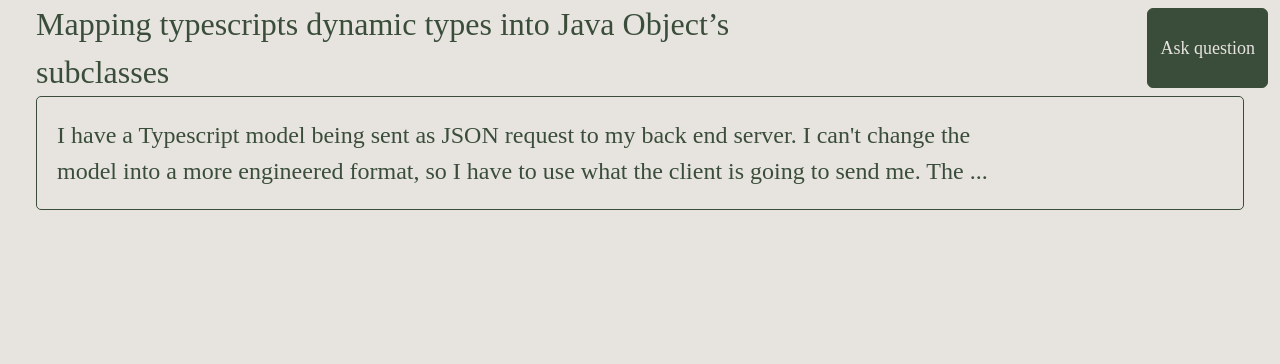
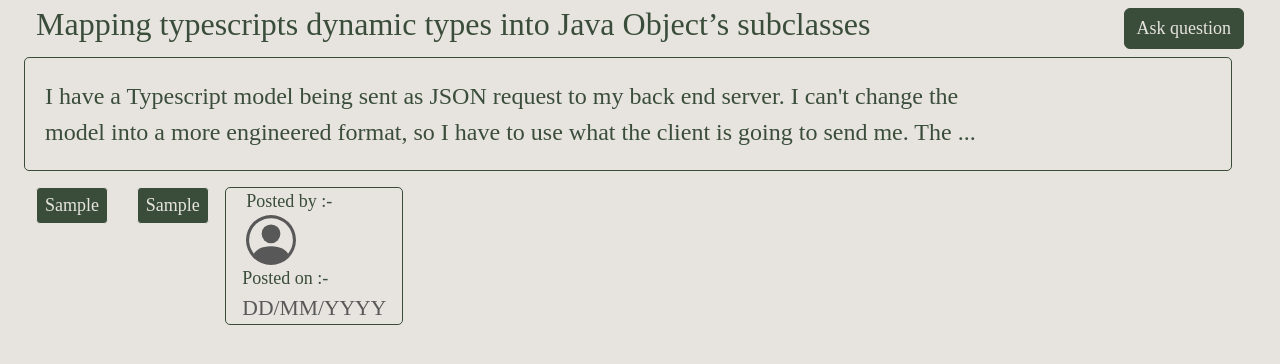
Before and after one commit to COP-290/Testing, a Flask app: template flask_blog/templates/particular_question.html in a window 1280 px wide. Shown: the part 87-451 px from the top of the page. Run offline with Flask 3, Linux system fonts and the light colour scheme; the template is opened without the code that fills it: most values are stand-ins (such as "Sample title", 1, 10 or a date in 2020); some libraries are stand-ins or nearby versions; some web fonts are replaced.

Commit message:
Jay/particular_question.html(Added name and date info and tages)

```diff
--- a/flask_blog/templates/particular_question.html
+++ b/flask_blog/templates/particular_question.html
@@ -56,23 +56,59 @@
           </div>
         </div>
     </nav>
+
     <div class="row">
-        <div class="col-8 px-5 d-flex justify-content-start" style ="font-size:xx-large; color:3A4D3A;cursor: pointer;">
+
+        <div class="row">
+            <div class="col-xl-9 col-lg-9 col-md-9 col-sm-12 px-5 d-flex justify-content-start" style ="font-size:xx-large; color:3A4D3A;cursor: pointer;">
                 Mapping typescripts dynamic types into Java Object’s subclasses
             </div>
-        <div class ="col-4 px-4 py-2 d-flex justify-content-end">
-            <button type="button" class="btn btn-success" style="color:E7E4DF;border-color: 3A4D3A ;font-size: large; background-color: 3A4D3A;">
+            <div class ="col-xl-3 col-lg-3 col-md-3 col-sm-12 px-4 py-2 d-flex justify-content-end">
+                <button type="button" class="btn btn-success" style="color:E7E4DF;border-color: 3A4D3A ;font-size: large; background-color: 3A4D3A;height: fit-content;">
                   Ask question
                 </button>
             </div>
         </div>
+
         <div class="row px-5">
             <div style="border-color:rgb(88, 88, 88); border: solid 1.5px ; border-radius: 5px; color:3A4D3A; word-wrap: break-word; height:fit-content;font-size: large;cursor: pointer " class="question_box p-3">
-
                 <div class="col-10 p-1 d-flex justify-content-end" style ="font-size:x-large; color:3A4D3A;cursor: pointer;">
                     I have a Typescript model being sent as JSON request to my back end server. I can't change the model into a more engineered format, so I have to use what the client is going to send me. The ...
                 </div>
             </div>
         </div>
 
+        <div class="row px-5 py-3">
+            <div class="col-xl-1 col-lg-1 col-md-1 col-sm-2">
+                <button type="button" class="tag_btn btn btn-secondary btn-sm" style="color:E7E4DF;border-color: E7E4DF ;font-size: large; background-color: 3A4D3A;">{{j}}</button>
+            </div>
+            <div class="col-xl-1 col-lg-1 col-md-1 col-sm-2">
+                <button type="button" class="tag_btn btn btn-secondary btn-sm" style="color:E7E4DF;border-color: E7E4DF ;font-size: large; background-color: 3A4D3A;">{{j}}</button>
+            </div>
+            <div  class="col-xl-10 col-lg-10 col-md-10 col-sm-12 question_box"style="border-color:rgb(88, 88, 88); border: solid 1.5px ; border-radius: 5px; color:3A4D3A; word-wrap: break-word; height:fit-content;font-size: large;cursor: pointer;width:min-content; ">
+                <div class="row px-2">
+                    <div class="">
+                        Posted by :-
+                    </div>
+                    <div class="user_pp" style="font-size: larger;color: rgb(88, 88, 88);position: relative;right:0px;">
+                        <div class="d-flex justify-content-start">
+                            <svg xmlns="http://www.w3.org/2000/svg" width="50" height="50" fill="currentColor" class="bi bi-person-circle" viewBox="0 0 16 16">
+                                <path d="M11 6a3 3 0 1 1-6 0 3 3 0 0 1 6 0z"/>
+                                <path fill-rule="evenodd" d="M0 8a8 8 0 1 1 16 0A8 8 0 0 1 0 8zm8-7a7 7 0 0 0-5.468 11.37C3.242 11.226 4.805 10 8 10s4.757 1.225 5.468 2.37A7 7 0 0 0 8 1z"/>
+                            </svg>
+                          </div>
+                    </div>
+                <div class="row px-2 d-flex flex-column">
+                    <div class="">
+                        Posted on :-
+                    </div>
+                    <div class="user_pp d-flex float-end " style="font-size: larger;color: rgb(88, 88, 88)">
+                        DD/MM/YYYY
+                    </div>
+                </div>
+            </div>
+        </div>
+    </div>
+
+
 </body>
```
Lines whose indentation alone changed are shown as unchanged.
